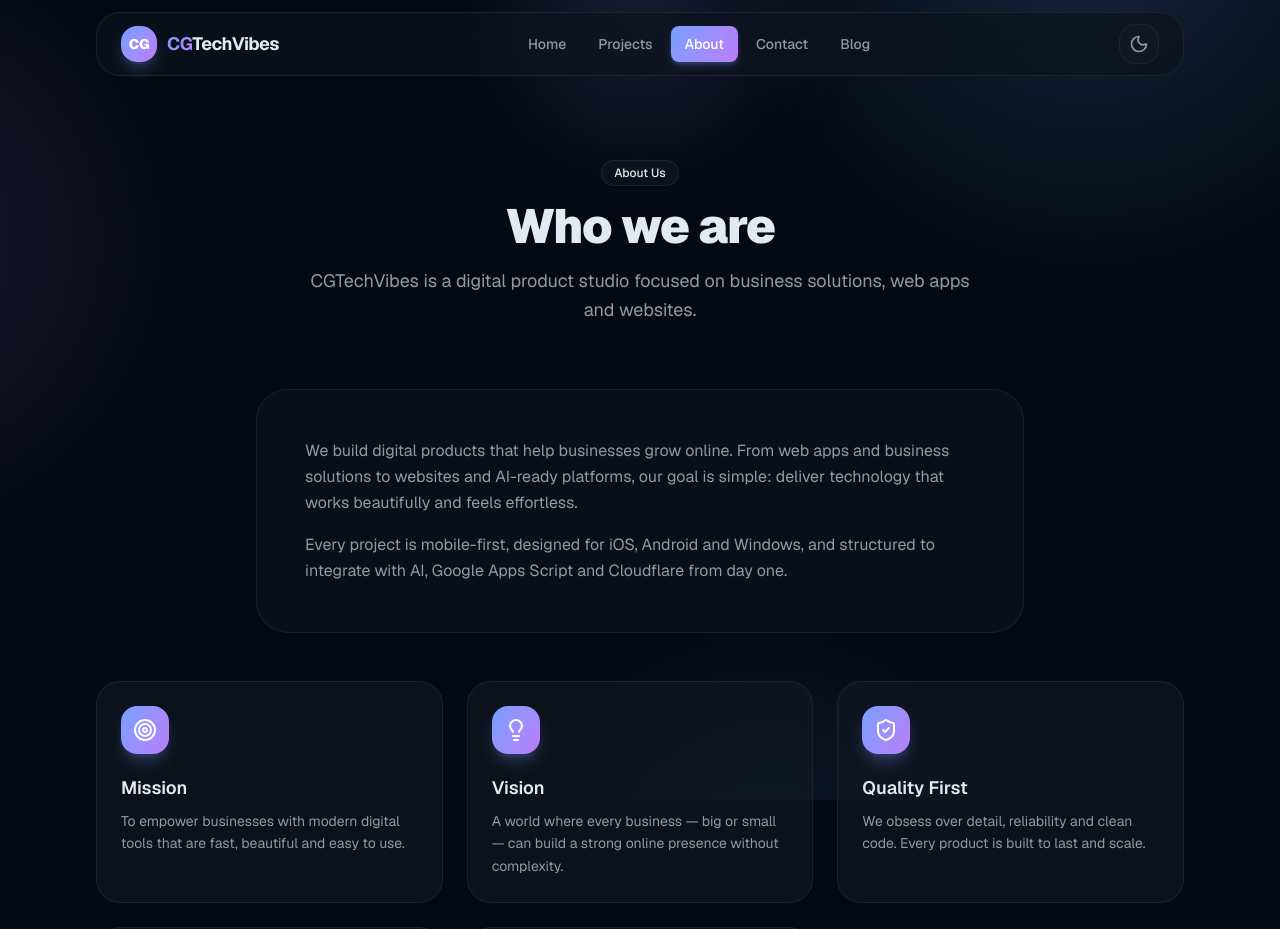
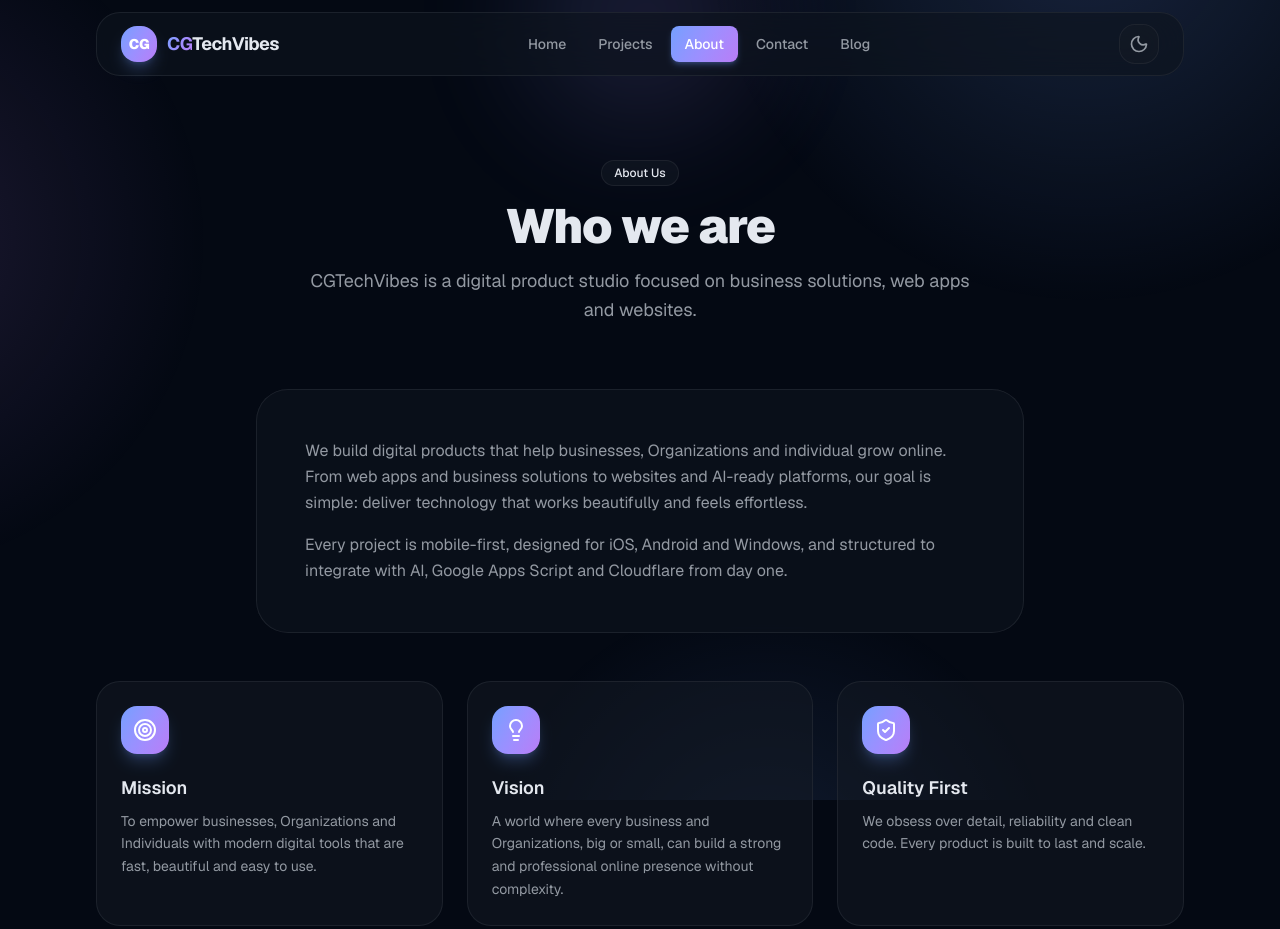
Before and after one commit to cgtechvibes01/cgweb, a Next.js app: page /about in a window 1280 px wide. Shown: the top 929 px of the page. Built offline with nearby package versions, Linux system fonts and the light colour scheme.

Commit message:
feat: update About mission/vision text and add Free Host First card

```diff
--- a/src/app/about/page.tsx
+++ b/src/app/about/page.tsx
@@ -2,7 +2,7 @@ import type { Metadata } from "next";
 import { PageHeader } from "@/components/ui/PageHeader";
 import { GlassCard } from "@/components/ui/GlassCard";
 import { Container } from "@/components/ui/Container";
-import { Lightbulb, Rocket, ShieldCheck, Target, HeartHandshake } from "lucide-react";
+import { Lightbulb, Rocket, ShieldCheck, Target, HeartHandshake, Globe } from "lucide-react";
 
 export const metadata: Metadata = {
   title: "About Us",
@@ -14,12 +14,12 @@ const VALUES = [
   {
     icon: Target,
     title: "Mission",
-    text: "To empower businesses with modern digital tools that are fast, beautiful and easy to use.",
+    text: "To empower businesses, Organizations and Individuals with modern digital tools that are fast, beautiful and easy to use.",
   },
   {
     icon: Lightbulb,
     title: "Vision",
-    text: "A world where every business — big or small — can build a strong online presence without complexity.",
+    text: "A world where every business and Organizations, big or small, can build a strong and professional online presence without complexity.",
   },
   {
     icon: ShieldCheck,
@@ -36,6 +36,11 @@ const VALUES = [
     title: "Innovation",
     text: "AI-ready, cloud-native and mobile-first. We stay ahead of technology so you don't have to.",
   },
+  {
+    icon: Globe,
+    title: "Free Host First",
+    text: "We feature top free hosting platforms and repositories where you can host your webapp with no expiration.",
+  },
 ];
 
 export default function AboutPage() {
@@ -51,10 +56,10 @@ export default function AboutPage() {
         <Container>
           <div className="glass-strong mx-auto max-w-3xl rounded-3xl p-8 md:p-12">
             <p className="leading-relaxed text-muted-foreground">
-              We build digital products that help businesses grow online. From
-              web apps and business solutions to websites and AI-ready
-              platforms, our goal is simple: deliver technology that works
-              beautifully and feels effortless.
+              We build digital products that help businesses, Organizations and
+              individual grow online. From web apps and business solutions to
+              websites and AI-ready platforms, our goal is simple: deliver
+              technology that works beautifully and feels effortless.
             </p>
             <p className="mt-4 leading-relaxed text-muted-foreground">
               Every project is mobile-first, designed for iOS, Android and
```
